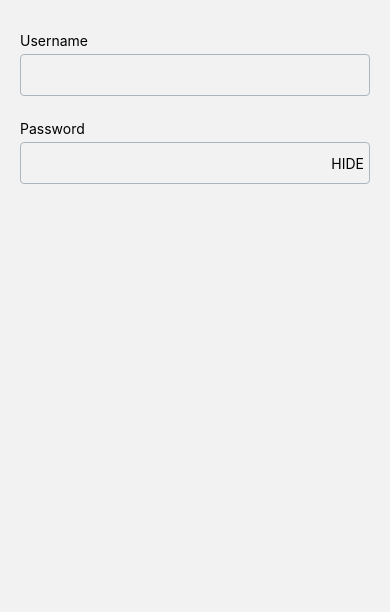
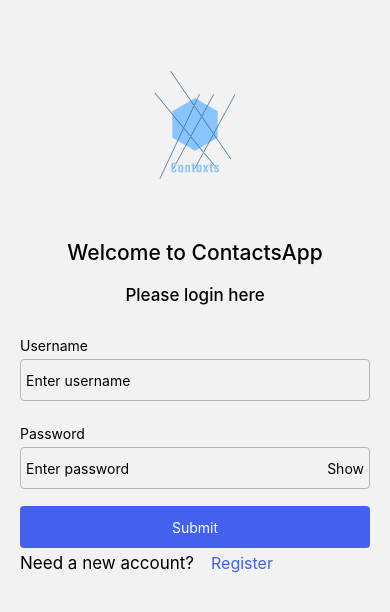
Before and after one commit to mokadev90/ContactsApp, a React Native app: screen / in a window 390 px wide. Shown: the top 612 px of the page. Built offline with nearby package versions, Linux system fonts and the light colour scheme.

Commit message:
Style Login Screen

```diff
--- a/src/screens/Login/index.js
+++ b/src/screens/Login/index.js
@@ -1,27 +1,9 @@
-import React, {useState} from 'react';
-import {Text, View} from 'react-native';
-import Container from '../../components/common/Container';
-import Input from '../../components/common/Input';
+import {useState} from 'react';
+import LoginComponent from '../../components/Login';
 
 const Login = () => {
   const [value, setValue] = useState('');
-  return (
-    <Container>
-      <Input
-        label="Username"
-        onChangeText={text => setValue(text)}
-        value={value}
-        // error={'This field is required'}
-      />
-      <Input
-        label="Password"
-        onChangeText={text => setValue(text)}
-        value={value}
-        icon={<Text>HIDE</Text>}
-        iconPosition="right"
-      />
-    </Container>
-  );
+  return <LoginComponent />;
 };
 
 export default Login;
```
Also changed, not shown: src/assets/images/logo.png (added).
